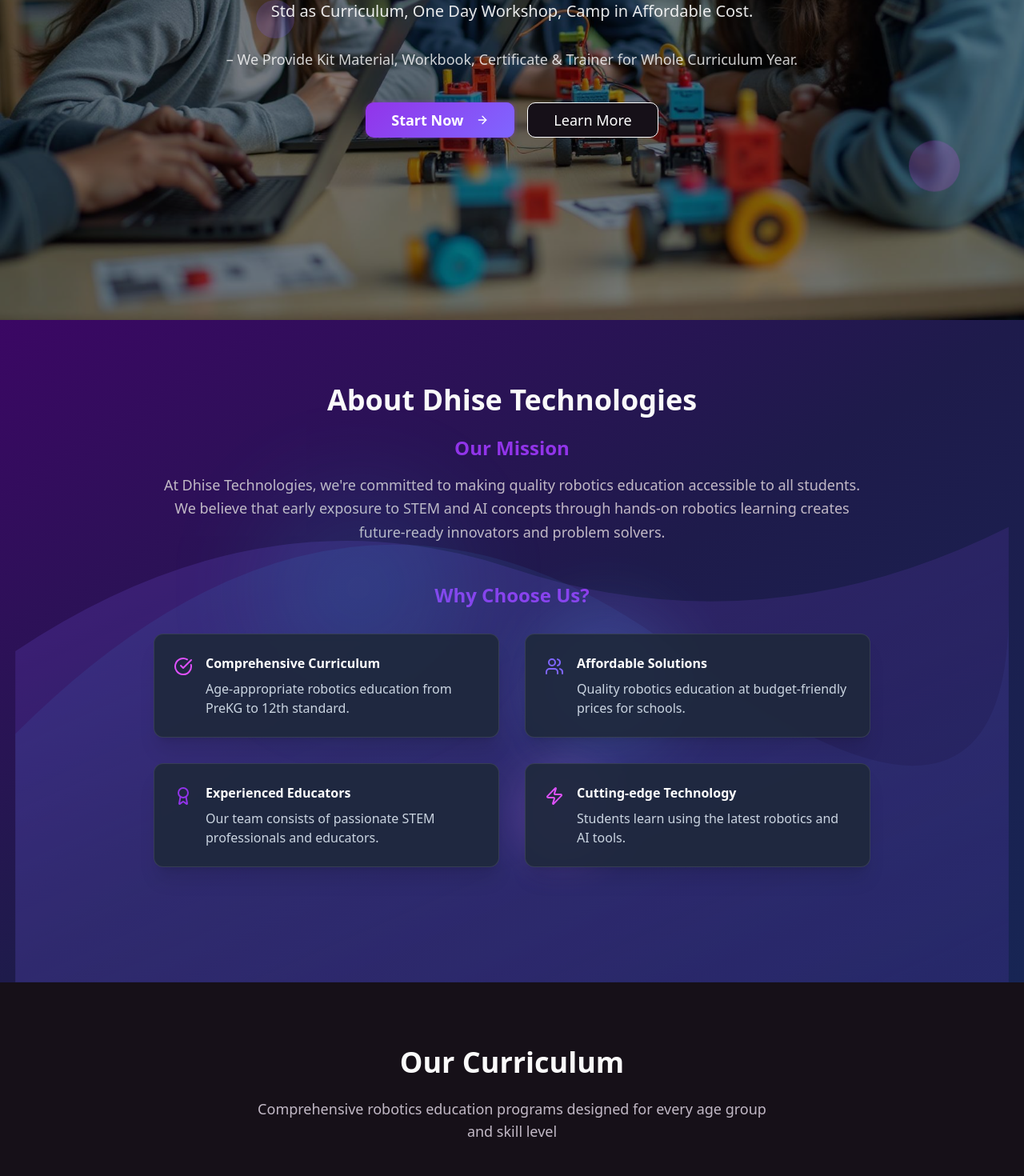
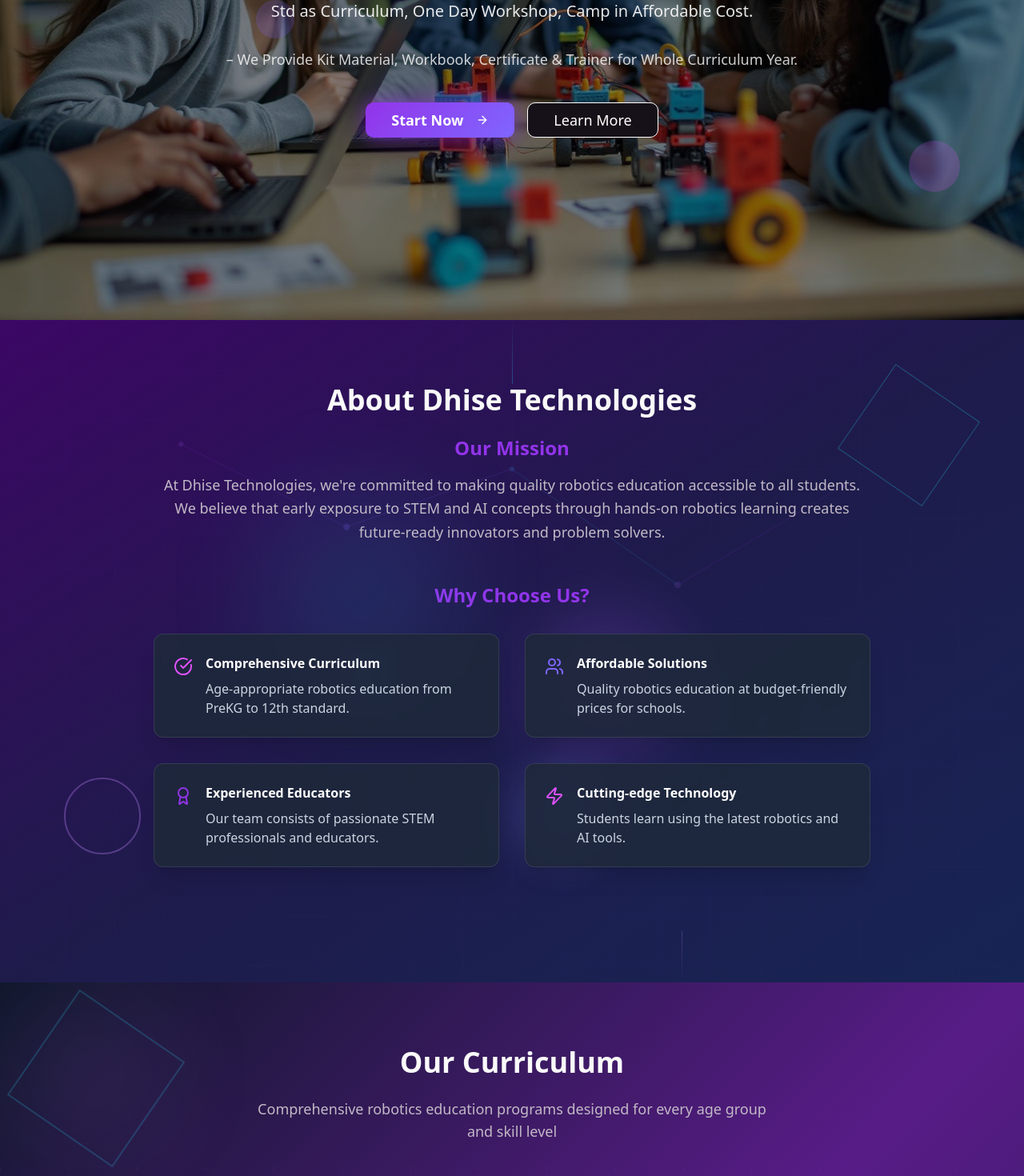
Before and after one commit to Naveen6799-FSD/dhise-robo-spark-ed, a React (Vite) app: page / in a window 1280 px wide. Shown: the part 400-1870 px from the top of the page at 80% size. Built offline with nearby package versions, Linux system fonts and the light colour scheme.

Commit message:
Update website theme and animations

```diff
--- a/src/components/AboutSection.tsx
+++ b/src/components/AboutSection.tsx
@@ -1,6 +1,10 @@
 import { CheckCircle, Users, Award, Zap } from 'lucide-react';
+import { useScrollAnimation, useStaggeredScrollAnimation } from '../hooks/useScrollAnimation';
 
 const AboutSection = () => {
+  const titleRef = useScrollAnimation<HTMLHeadingElement>();
+  const missionRef = useScrollAnimation<HTMLDivElement>();
+  const featuresRef = useStaggeredScrollAnimation<HTMLDivElement>(150);
   const features = [
     {
       icon: <CheckCircle className="h-6 w-6 text-secondary" />,
@@ -26,46 +30,60 @@ const AboutSection = () => {
 
   return (
     <section id="about" className="py-20 relative overflow-hidden bg-gradient-to-br from-purple-950 via-indigo-950 to-blue-950">
-      {/* Abstract flowing waves background */}
+      {/* AI & Robotics themed background */}
       <div className="absolute inset-0 overflow-hidden">
-        {/* Wave 1 */}
-        <div className="absolute top-0 left-0 w-full h-full">
-          <svg className="absolute inset-0 w-full h-full opacity-30" viewBox="0 0 1200 800" fill="none">
-            <path d="M0,400 Q300,200 600,300 T1200,250 L1200,800 L0,800 Z" fill="url(#wave1)" />
+        {/* Circuit pattern grid */}
+        <div className="absolute inset-0 opacity-20">
+          <svg className="w-full h-full" viewBox="0 0 1200 800" fill="none">
+            {/* Grid lines */}
             <defs>
-              <linearGradient id="wave1" x1="0%" y1="0%" x2="100%" y2="100%">
-                <stop offset="0%" stopColor="hsl(250, 100%, 70%)" stopOpacity="0.6" />
-                <stop offset="100%" stopColor="hsl(271, 81%, 56%)" stopOpacity="0.3" />
-              </linearGradient>
+              <pattern id="circuit-grid" x="0" y="0" width="60" height="60" patternUnits="userSpaceOnUse">
+                <path d="M 60 0 L 0 0 0 60" fill="none" stroke="hsl(271, 81%, 56%)" strokeWidth="0.5" opacity="0.6"/>
+              </pattern>
             </defs>
+            <rect width="100%" height="100%" fill="url(#circuit-grid)" />
           </svg>
         </div>
 
-        {/* Wave 2 */}
-        <div className="absolute top-0 left-0 w-full h-full">
-          <svg className="absolute inset-0 w-full h-full opacity-25" viewBox="0 0 1200 800" fill="none">
-            <path d="M0,500 Q400,100 800,400 T1200,350 L1200,800 L0,800 Z" fill="url(#wave2)" />
-            <defs>
-              <linearGradient id="wave2" x1="0%" y1="0%" x2="100%" y2="100%">
-                <stop offset="0%" stopColor="hsl(200, 100%, 60%)" stopOpacity="0.4" />
-                <stop offset="100%" stopColor="hsl(250, 100%, 70%)" stopOpacity="0.2" />
-              </linearGradient>
-            </defs>
+        {/* Neural network nodes */}
+        <div className="absolute inset-0 opacity-30">
+          <svg className="w-full h-full" viewBox="0 0 1200 800" fill="none">
+            {/* Nodes */}
+            <circle cx="200" cy="150" r="3" fill="hsl(271, 81%, 66%)" className="animate-pulse" />
+            <circle cx="400" cy="250" r="4" fill="hsl(250, 100%, 70%)" className="animate-pulse delay-300" />
+            <circle cx="600" cy="180" r="3" fill="hsl(200, 100%, 60%)" className="animate-pulse delay-600" />
+            <circle cx="800" cy="320" r="4" fill="hsl(271, 81%, 66%)" className="animate-pulse delay-900" />
+            <circle cx="1000" cy="200" r="3" fill="hsl(250, 100%, 70%)" className="animate-pulse delay-1200" />
+
+            {/* Connection lines */}
+            <path d="M200,150 Q300,200 400,250" stroke="hsl(271, 81%, 56%)" strokeWidth="1" opacity="0.4" className="animate-pulse delay-150" />
+            <path d="M400,250 Q500,215 600,180" stroke="hsl(250, 100%, 70%)" strokeWidth="1" opacity="0.4" className="animate-pulse delay-450" />
+            <path d="M600,180 Q700,250 800,320" stroke="hsl(200, 100%, 60%)" strokeWidth="1" opacity="0.4" className="animate-pulse delay-750" />
+            <path d="M800,320 Q900,260 1000,200" stroke="hsl(271, 81%, 56%)" strokeWidth="1" opacity="0.4" className="animate-pulse delay-1050" />
           </svg>
         </div>
 
-        {/* Glowing orbs */}
+        {/* Robotic geometric shapes */}
+        <div className="absolute top-20 right-20 w-32 h-32 border border-cyan-400/30 rotate-45 animate-spin-slow"></div>
+        <div className="absolute bottom-40 left-20 w-24 h-24 border-2 border-purple-400/40 rounded-full animate-pulse delay-500"></div>
+        <div className="absolute top-1/2 left-1/3 w-16 h-16 bg-gradient-to-r from-purple-500/20 to-cyan-500/20 transform rotate-12 animate-float"></div>
+
+        {/* Glowing AI cores */}
         <div className="absolute top-1/4 left-1/4 w-64 h-64 bg-cyan-400/20 rounded-full blur-3xl animate-pulse"></div>
-        <div className="absolute bottom-1/3 right-1/3 w-48 h-48 bg-blue-400/20 rounded-full blur-2xl animate-pulse delay-700"></div>
-        <div className="absolute top-2/3 left-1/2 w-32 h-32 bg-purple-400/20 rounded-full blur-xl animate-pulse delay-1000"></div>
+        <div className="absolute bottom-1/3 right-1/3 w-48 h-48 bg-purple-500/20 rounded-full blur-2xl animate-pulse delay-700"></div>
+        <div className="absolute top-2/3 left-1/2 w-32 h-32 bg-indigo-400/20 rounded-full blur-xl animate-pulse delay-1000"></div>
+
+        {/* Data streams */}
+        <div className="absolute top-0 left-1/2 w-px h-20 bg-gradient-to-b from-transparent to-cyan-400/50 animate-pulse delay-200"></div>
+        <div className="absolute bottom-0 right-1/3 w-px h-16 bg-gradient-to-t from-transparent to-purple-400/50 animate-pulse delay-800"></div>
       </div>
       <div className="container mx-auto px-4">
         <div className="max-w-4xl mx-auto text-center mb-16">
-          <h2 className="text-3xl md:text-4xl font-bold text-foreground mb-6 animate-fade-in">
+          <h2 ref={titleRef} className="text-3xl md:text-4xl font-bold text-foreground mb-6">
             About Dhise Technologies
           </h2>
 
-          <div className="mb-12 animate-fade-in delay-100">
+          <div ref={missionRef} className="mb-12">
             <h3 className="text-2xl font-semibold text-primary mb-4">Our Mission</h3>
             <p className="text-lg text-muted-foreground leading-relaxed">
               At Dhise Technologies, we're committed to making quality robotics education accessible to all students.
@@ -74,21 +92,20 @@ const AboutSection = () => {
             </p>
           </div>
 
-          <div className="mb-12 animate-fade-in delay-200">
+          <div className="mb-12">
             <h3 className="text-2xl font-semibold text-primary mb-8">Why Choose Us?</h3>
-            <div className="grid grid-cols-1 md:grid-cols-2 gap-8">
+            <div ref={featuresRef} className="grid grid-cols-1 md:grid-cols-2 gap-8">
               {features.map((feature, index) => (
                 <div
                   key={index}
-                  className="flex items-start space-x-4 p-6 bg-slate-800/90 backdrop-blur-sm rounded-xl shadow-xl hover:shadow-2xl hover:-translate-y-2 transition-all duration-300 animate-bounce-in border border-white/10"
-                  style={{ animationDelay: `${index * 200}ms` }}
+                  className="flex items-start space-x-4 p-6 bg-slate-800/90 backdrop-blur-sm rounded-xl shadow-xl hover:shadow-2xl hover:-translate-y-2 transition-all duration-500 border border-white/10 hover:border-cyan-400/30 hover:shadow-cyber group"
                 >
-                  <div className="flex-shrink-0 mt-1">
+                  <div className="flex-shrink-0 mt-1 group-hover:scale-110 transition-transform duration-300">
                     {feature.icon}
                   </div>
                   <div className="text-left">
-                    <h4 className="font-semibold text-white mb-2">{feature.title}</h4>
-                    <p className="text-slate-300">{feature.description}</p>
+                    <h4 className="font-semibold text-white mb-2 group-hover:text-cyan-300 transition-colors duration-300">{feature.title}</h4>
+                    <p className="text-slate-300 group-hover:text-slate-200 transition-colors duration-300">{feature.description}</p>
                   </div>
                 </div>
               ))}
--- a/src/components/CurriculumSection.tsx
+++ b/src/components/CurriculumSection.tsx
@@ -1,5 +1,6 @@
 import { Card, CardContent, CardDescription, CardHeader, CardTitle } from './ui/card';
 import { GraduationCap, Users, Cog, BookOpen, UserCheck, School } from 'lucide-react';
+import { useScrollAnimation, useStaggeredScrollAnimation } from '../hooks/useScrollAnimation';
 import earlyYearsImage from '../assets/early-years.jpg';
 import elementaryImage from '../assets/elementary.jpg';
 import middleSchoolImage from '../assets/middle-school.jpg';
@@ -8,6 +9,8 @@ import teacherTrainingImage from '../assets/teacher-training.jpg';
 import schoolIntegrationImage from '../assets/school-integration.jpg';
 
 const CurriculumSection = () => {
+  const titleRef = useScrollAnimation<HTMLHeadingElement>();
+  const cardsRef = useStaggeredScrollAnimation<HTMLDivElement>(200);
   const curriculumLevels = [
     {
       title: "Early Years (PreKG-2)",
@@ -96,23 +99,51 @@ const CurriculumSection = () => {
   ];
 
   return (
-    <section id="curriculum" className="py-20 bg-background">
-      <div className="container mx-auto px-4">
+    <section id="curriculum" className="py-20 relative overflow-hidden bg-gradient-to-br from-slate-900 via-purple-900 to-indigo-950">
+      {/* AI & Robotics themed background */}
+      <div className="absolute inset-0 overflow-hidden">
+        {/* Futuristic grid */}
+        <div className="absolute inset-0 opacity-15">
+          <svg className="w-full h-full" viewBox="0 0 1200 800" fill="none">
+            <defs>
+              <pattern id="futuristic-grid" x="0" y="0" width="80" height="80" patternUnits="userSpaceOnUse">
+                <path d="M 80 0 L 0 0 0 80" fill="none" stroke="hsl(271, 81%, 56%)" strokeWidth="0.8" opacity="0.5"/>
+                <circle cx="0" cy="0" r="2" fill="hsl(271, 81%, 66%)" opacity="0.7" />
+              </pattern>
+            </defs>
+            <rect width="100%" height="100%" fill="url(#futuristic-grid)" />
+          </svg>
+        </div>
+
+        {/* Robotic abstract shapes */}
+        <div className="absolute top-10 left-10 w-40 h-40 border-2 border-cyan-400/20 rotate-45 animate-spin-slow"></div>
+        <div className="absolute bottom-20 right-20 w-32 h-32 border border-purple-400/30 rounded-lg rotate-12 animate-float"></div>
+        <div className="absolute top-1/3 right-1/4 w-24 h-24 bg-gradient-to-br from-indigo-500/10 to-purple-500/10 transform rotate-45 animate-pulse delay-300"></div>
+
+        {/* AI neural glow */}
+        <div className="absolute top-1/5 right-1/5 w-56 h-56 bg-purple-400/10 rounded-full blur-3xl animate-pulse delay-500"></div>
+        <div className="absolute bottom-1/4 left-1/4 w-40 h-40 bg-cyan-400/15 rounded-full blur-2xl animate-pulse delay-1000"></div>
+
+        {/* Digital pathways */}
+        <div className="absolute top-1/2 left-0 w-full h-px bg-gradient-to-r from-transparent via-cyan-400/30 to-transparent animate-pulse delay-700"></div>
+        <div className="absolute top-3/4 left-0 w-full h-px bg-gradient-to-r from-transparent via-purple-400/30 to-transparent animate-pulse delay-1200"></div>
+      </div>
+
+      <div className="container mx-auto px-4 relative z-10">
         <div className="text-center mb-16">
-          <h2 className="text-3xl md:text-4xl font-bold text-foreground mb-6 animate-fade-in">
+          <h2 ref={titleRef} className="text-3xl md:text-4xl font-bold text-foreground mb-6">
             Our Curriculum
           </h2>
-          <p className="text-lg text-muted-foreground max-w-2xl mx-auto animate-fade-in delay-100">
+          <p className="text-lg text-muted-foreground max-w-2xl mx-auto">
             Comprehensive robotics education programs designed for every age group and skill level
           </p>
         </div>
 
-        <div className="grid grid-cols-1 md:grid-cols-2 lg:grid-cols-3 gap-8">
+        <div ref={cardsRef} className="grid grid-cols-1 md:grid-cols-2 lg:grid-cols-3 gap-8">
           {curriculumLevels.map((level, index) => (
             <Card
               key={index}
-              className="group hover:shadow-floating transition-all duration-300 transform hover:scale-105 animate-bounce-in border-0 overflow-hidden"
-              style={{ animationDelay: `${level.delay}ms` }}
+              className="group hover:shadow-floating transition-all duration-500 transform hover:scale-105 border-0 overflow-hidden hover:shadow-cyber hover:-translate-y-2 hover:border-cyan-400/30"
             >
               <div className={`h-2 ${level.bgColor}`}></div>
               <CardHeader className="pb-4">
--- /dev/null
+++ b/src/hooks/useScrollAnimation.tsx
@@ -0,0 +1,86 @@
+import { useEffect, useRef } from 'react';
+
+export const useScrollAnimation = <T extends HTMLElement = HTMLElement>(threshold = 0.1) => {
+  const elementRef = useRef<T>(null);
+
+  useEffect(() => {
+    const element = elementRef.current;
+    if (!element) return;
+
+    const observer = new IntersectionObserver(
+      (entries) => {
+        entries.forEach((entry) => {
+          if (entry.isIntersecting) {
+            const target = entry.target as HTMLElement;
+            target.classList.add('animate-fade-in');
+            target.style.opacity = '1';
+            target.style.transform = 'translateY(0)';
+          }
+        });
+      },
+      {
+        threshold,
+        rootMargin: '50px 0px -50px 0px',
+      }
+    );
+
+    // Initial state
+    element.style.opacity = '0';
+    element.style.transform = 'translateY(30px)';
+    element.style.transition = 'opacity 0.8s ease-out, transform 0.8s ease-out';
+
+    observer.observe(element);
+
+    return () => {
+      observer.unobserve(element);
+    };
+  }, [threshold]);
+
+  return elementRef;
+};
+
+export const useStaggeredScrollAnimation = <T extends HTMLElement = HTMLElement>(delay = 100) => {
+  const containerRef = useRef<T>(null);
+
+  useEffect(() => {
+    const container = containerRef.current;
+    if (!container) return;
+
+    const children = Array.from(container.children) as HTMLElement[];
+
+    const observer = new IntersectionObserver(
+      (entries) => {
+        entries.forEach((entry) => {
+          if (entry.isIntersecting) {
+            children.forEach((child, index) => {
+              setTimeout(() => {
+                child.classList.add('animate-fade-in');
+                child.style.opacity = '1';
+                child.style.transform = 'translateY(0)';
+              }, index * delay);
+            });
+          }
+        });
+      },
+      {
+        threshold: 0.1,
+        rootMargin: '50px 0px -50px 0px',
+      }
+    );
+
+    // Initial state for children
+    children.forEach((child) => {
+      child.style.opacity = '0';
+      child.style.transform = 'translateY(30px)';
+      child.style.transition = 'opacity 0.8s ease-out, transform 0.8s ease-out';
+    });
+
+    observer.observe(container);
+
+    return () => {
+      observer.unobserve(container);
+    };
+  }, [delay]);
+
+  return containerRef;
+};
--- a/tailwind.config.ts
+++ b/tailwind.config.ts
@@ -65,7 +65,9 @@ export default {
 			boxShadow: {
 				'glow': 'var(--shadow-glow)',
 				'card': 'var(--shadow-card)',
-				'floating': 'var(--shadow-floating)'
+				'floating': 'var(--shadow-floating)',
+				'cyber': '0 0 20px hsl(271 81% 56% / 0.5), 0 0 40px hsl(271 81% 56% / 0.3)',
+				'neon': '0 0 10px hsl(200 100% 60% / 0.8), 0 0 20px hsl(200 100% 60% / 0.4)'
 			},
 			transitionTimingFunction: {
 				'smooth': 'var(--transition-smooth)',
@@ -137,11 +139,19 @@ export default {
 				},
 				'glow': {
 					'0%, 100%': {
-						boxShadow: '0 0 5px hsl(var(--primary) / 0.5)'
+						boxShadow: '0 0 20px hsl(var(--primary) / 0.5), 0 0 40px hsl(var(--primary) / 0.3)'
 					},
 					'50%': {
-						boxShadow: '0 0 20px hsl(var(--primary) / 0.8)'
+						boxShadow: '0 0 30px hsl(var(--primary) / 0.8), 0 0 60px hsl(var(--primary) / 0.5)'
 					}
+				},
+				'spin-slow': {
+					'0%': { transform: 'rotate(0deg)' },
+					'100%': { transform: 'rotate(360deg)' }
+				},
+				'float': {
+					'0%, 100%': { transform: 'translateY(0px) rotate(0deg)' },
+					'50%': { transform: 'translateY(-10px) rotate(5deg)' }
 				}
 			},
 			animation: {
@@ -150,8 +160,9 @@ export default {
 				'fade-in': 'fade-in 0.6s ease-out',
 				'slide-in-right': 'slide-in-right 0.6s ease-out',
 				'bounce-in': 'bounce-in 0.6s cubic-bezier(0.68, -0.55, 0.265, 1.55)',
-				'float': 'float 3s ease-in-out infinite',
-				'glow': 'glow 2s ease-in-out infinite'
+				'float': 'float 6s ease-in-out infinite',
+				'glow': 'glow 2s ease-in-out infinite',
+				'spin-slow': 'spin-slow 20s linear infinite'
 			}
 		}
 	},
```
Also changed, not shown: src/components/ContactSection.tsx (+57 -15 lines), src/components/GallerySection.tsx (+5 -2 lines).
